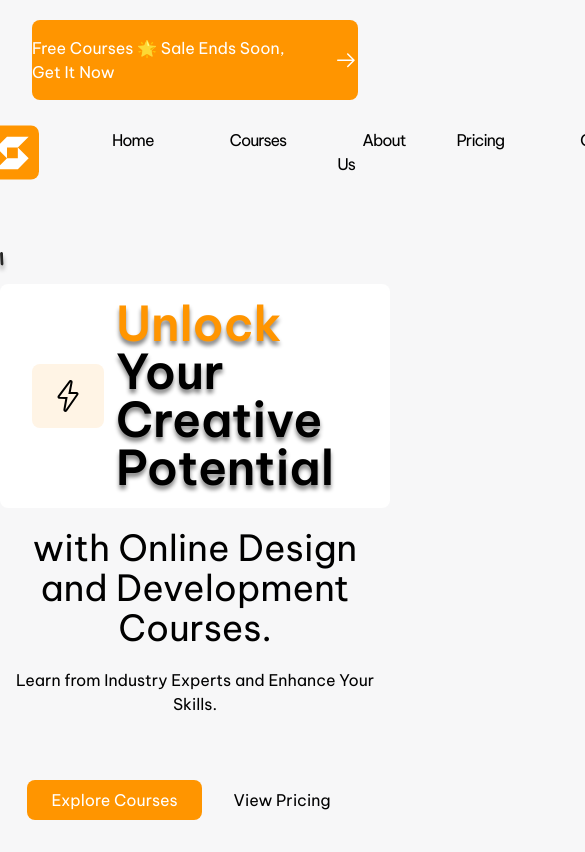
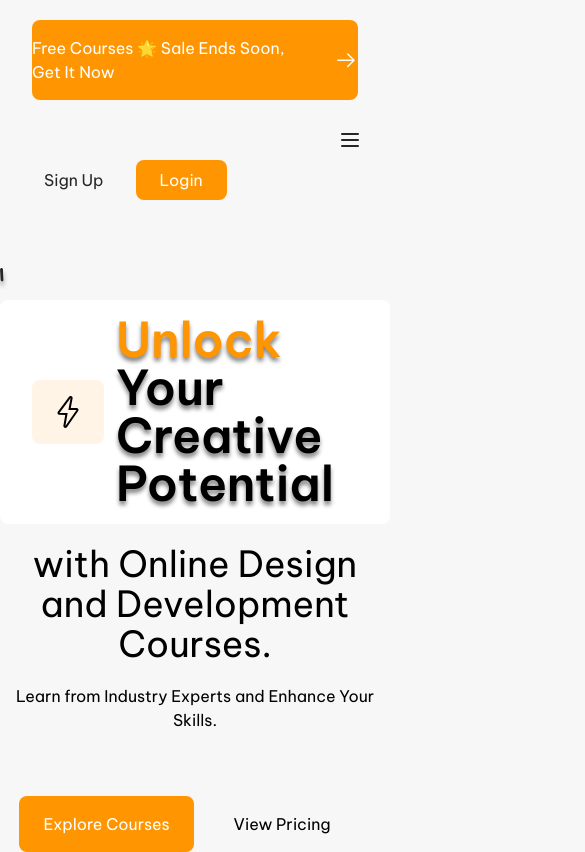
Before and after one commit to Ahmedatia99/Study-Sphere, a React (Vite) app: page / in a window 390 px wide. Shown: the top 852 px of the page, 585 px wide, since content can reach past the window. Built offline with nearby package versions, Linux system fonts and the light colour scheme.

Commit message:
add updates in compo

```diff
--- a/package.json
+++ b/package.json
@@ -13,7 +13,8 @@
     "classnames": "^2.5.1",
     "react": "^18.2.0",
     "react-dom": "^18.2.0",
-    "react-icons": "^5.0.1"
+    "react-icons": "^5.0.1",
+    "react-router-dom": "^6.22.3"
   },
   "devDependencies": {
     "@types/react": "^18.2.56",
--- a/src/component/Header.jsx
+++ b/src/component/Header.jsx
@@ -28,7 +28,11 @@ export default function Header() {
         </div>
         <div className="flex justify-center pt-16">
           <Button variant="primary" action="Explore Courses" />
-          <Button variant="second" action="View Pricing" />
+          <Button
+            variant="second"
+            action="View Pricing"
+            paddingname="px-6 py-4"
+          />
         </div>
       </section>
     </main>
--- a/src/component/Navbar.tsx
+++ b/src/component/Navbar.tsx
@@ -1,11 +1,68 @@
 import React from "react";
 import { Button } from "./atoms/Button";
+import { useState } from "react";
+export default function Navbar() {
+  const [navbar, setNavbar] = useState(false);
 
-export default function Navbar() {
   return (
-    <main>
-      <section className=" container flex justify-between items-center py-5 mx-auto w-full px-3">
-        <div className="flex justify-center items-center">
+    <main className=" container flex justify-center items-center relative mx-auto">
+      <nav
+        className={`w-full  text-textcook  mx-auto py-5 z-10 sticky top-0  ${
+          navbar
+            ? "bg-dark text-white border-t-2 border-morning "
+            : "bg-ligthing"
+        }`}
+      >
+        <div className=" container mx-auto px-5 desktop:flex tablet:flex  desktop:items-center desktop:justify-between tablet:justify-between">
+          <div>
+            <div className="flex items-center justify-between md:flex">
+              <div className="flex justify-center items-center rounded-md "></div>
+              <div className="md:hidden">
+                <button
+                  className="p-2 text-light rounded outline-none focus:border-gray-400 focus:border"
+                  onClick={() => setNavbar(!navbar)}
+                >
+                  {navbar ? (
+                    <svg
+                      xmlns="http://www.w3.org/2000/svg"
+                      className="w-6 h-6"
+                      viewBox="0 0 20 20"
+                      fill="currentColor"
+                    >
+                      <path
+                        fillRule="evenodd"
+                        d="M4.293 4.293a1 1 0 011.414 0L10 8.586l4.293-4.293a1 1 0 111.414 1.414L11.414 10l4.293 4.293a1 1 0 01-1.414 1.414L10 11.414l-4.293 4.293a1 1 0 01-1.414-1.414L8.586 10 4.293 5.707a1 1 0 010-1.414z"
+                        clipRule="evenodd"
+                      />
+                    </svg>
+                  ) : (
+                    <svg
+                      xmlns="http://www.w3.org/2000/svg"
+                      className="w-6 h-6"
+                      fill="none"
+                      viewBox="0 0 24 24"
+                      stroke="currentColor"
+                      strokeWidth={2}
+                    >
+                      <path
+                        strokeLinecap="round"
+                        strokeLinejoin="round"
+                        d="M4 6h16M4 12h16M4 18h16"
+                      />
+                    </svg>
+                  )}
+                </button>
+              </div>
+            </div>
+          </div>
+          {/* 00 */}
+          <div className=" flex ">
+            <div
+              className={`flex-1 justify-self-center pb-3 mt-8 md:block md:pb-0 md:mt-0 ${
+                navbar ? "block " : "hidden"
+              }`}
+            >
+              <div className="flex items-center">
                 <img src="./images/Logo.svg" className="mr-12" />
                 <ul className="flex">
                   <li>
@@ -25,11 +82,14 @@ export default function Navbar() {
                   </li>
                 </ul>
               </div>
+            </div>
             <div className="flex">
               <Button variant="second" action="Sign Up" />
               <Button variant="primary" action="Login" />
             </div>
-      </section>
+          </div>
+        </div>
+      </nav>
     </main>
   );
 }
--- a/src/component/atoms/Button.tsx
+++ b/src/component/atoms/Button.tsx
@@ -6,19 +6,25 @@ interface ButtonProps extends HTMLAttributes<HTMLButtonElement> {
   variant?: "primary" | "second ";
   action: string;
   displays?: "true" | "false";
+  paddingname?: string;
 }
 
-export const Button = ({ action, variant = "primary" }: ButtonProps) => {
+export const Button = ({
+  action,
+  variant = "primary",
+  paddingname,
+}: ButtonProps) => {
   const variants = {
-    primary: "bg-morning px-4 py-2 text-white",
+    primary: "bg-morning text-white px-4 py-2",
     second: "bg-transparent px-4 py-2",
   }[variant];
 
   return (
     <button
       className={classNames(
-        "flex items-center justify-center rounded-lg mr-2 mobile:w-full transition-all",
-        variants
+        `flex items-center justify-center rounded-lg mr-2 mobile:w-full transition-all`,
+        variants,
+        paddingname
       )}
     >
       <span className={classNames("text-[16px] px-2 ")}>{action}</span>
--- a/tailwind.config.js
+++ b/tailwind.config.js
@@ -9,6 +9,7 @@ export default {
         darking: "#191919",
         litewhite: "#F7F7F8",
         liteorange: "#FFF4E5",
+        textcook: "#262626",
       },
     },
   },
```
Also changed, not shown: src/pages/Home.jsx (+5 -5 lines), 1 other file (tests, documents, lock files or other folders). Lines whose indentation alone changed are shown as unchanged.
